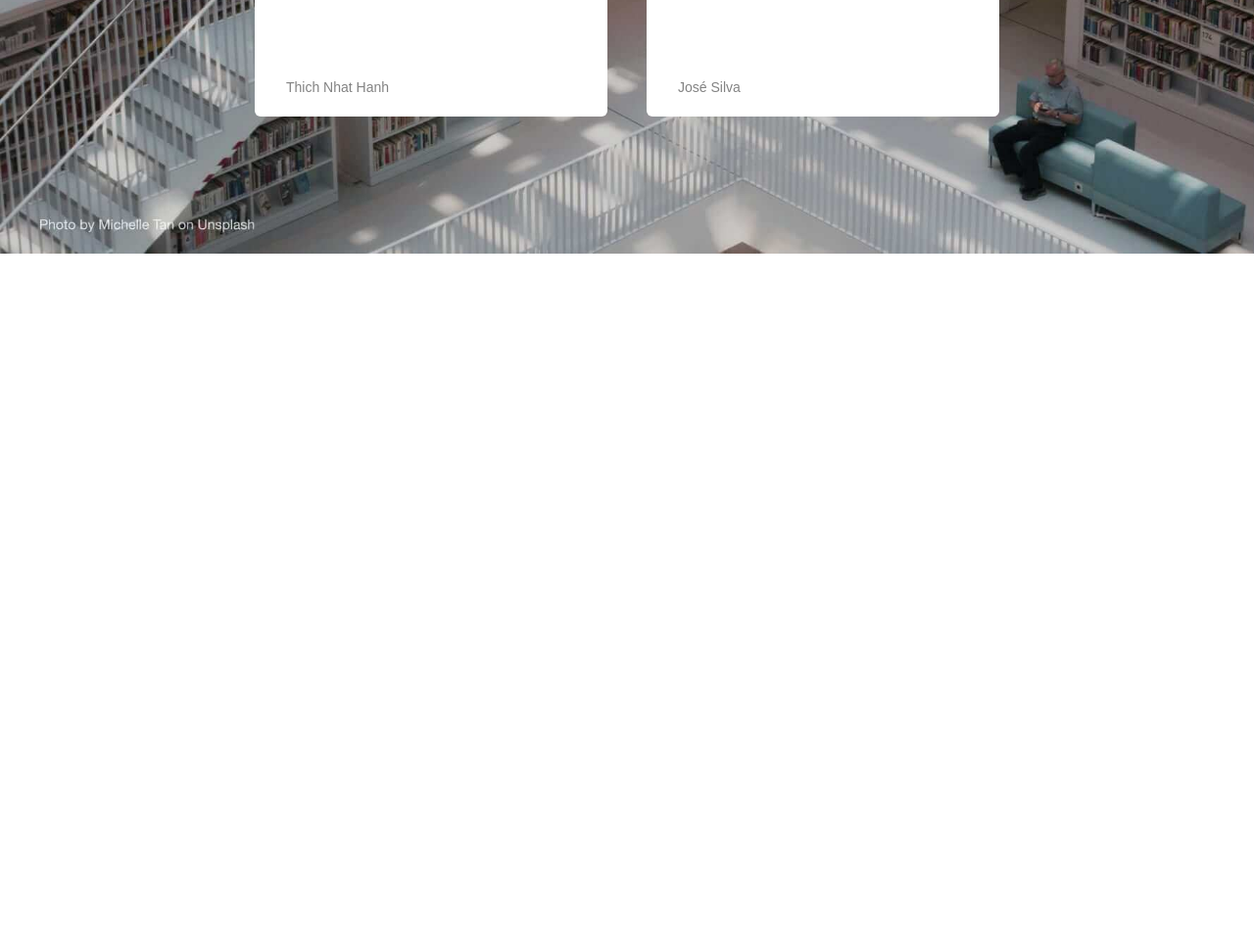
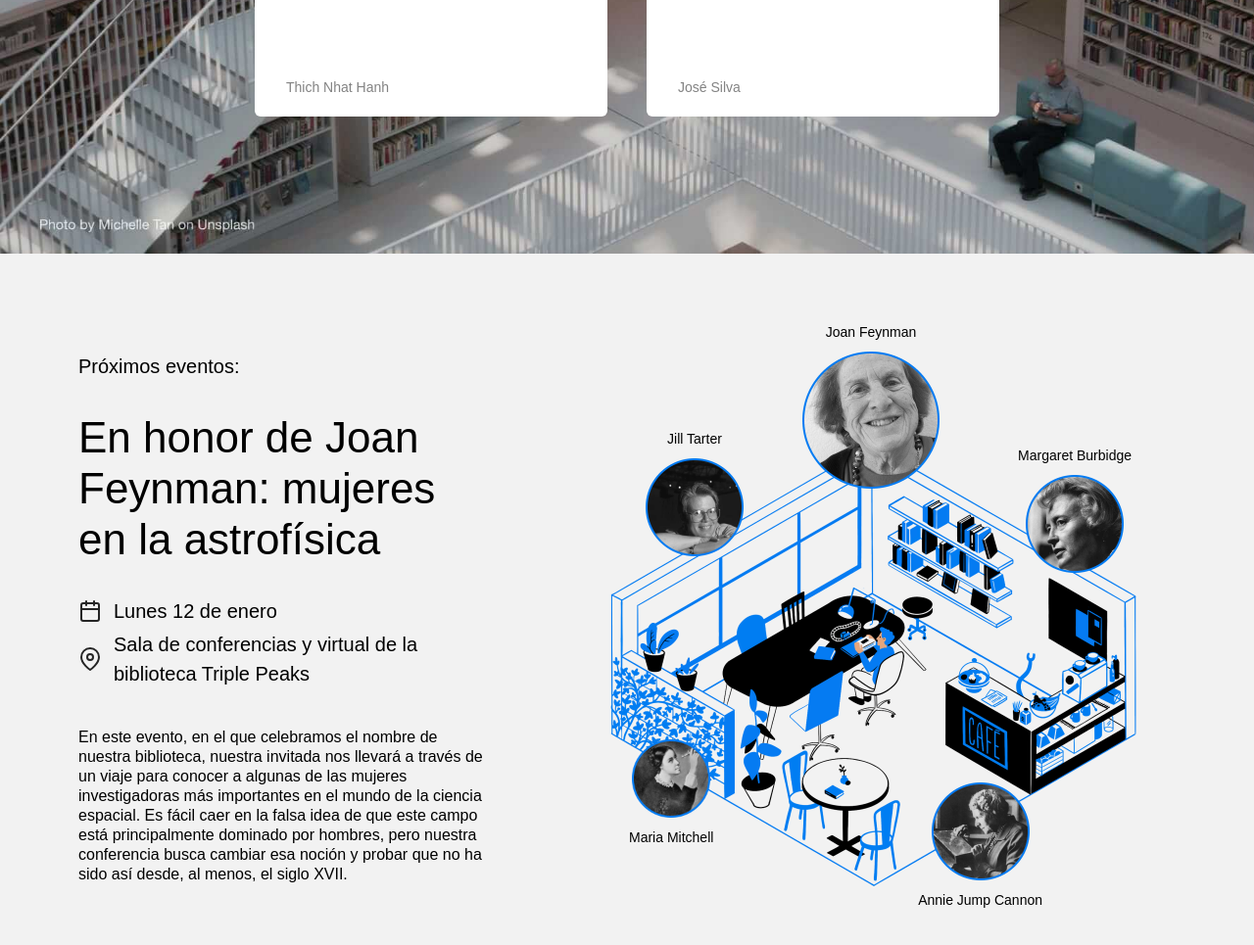
Before and after one commit to denisehanono/web_project_library, a plain HTML site: page index.html in a window 1280 px wide. Shown: the part 1835-2800 px from the top of the page at 98% size. Before the commit the page ends 2094 px from the top, so only its background shows below. Drawn offline with Linux system fonts and the light colour scheme.

Commit message:
Nueva actualización de mi proyecto

```diff
--- a/index.html
+++ b/index.html
@@ -20,9 +20,10 @@
           />
           <nav class="nav__links">
             <a href="#staff" class="nav__link"
-              >Los preferidos de nuestro staff</a
-            >
-            <a class="nav__link">Eventos</a>
+              >Los preferidos de nuestro staff</a>
+            <a class="nav__link">
+            <a href="#events" class="nav__link"
+               >Eventos</a>
             <a class="nav__link">Conviertete en miembro</a>
             <a class="nav__link">Contactos</a>
           </nav>
@@ -115,8 +116,97 @@
             </li>
           </ul>
         </section>
+        <section class="events" id="events">
+          <div class="events__content">
+            <h2 class="events__heading">Próximos eventos:</h2>
+            <h3 class="events__title">
+              En honor de Joan Feynman: mujeres en la astrofísica
+            </h3>
+            <div class="event-info events__info-section">
+              <div class="event-info__item">
+                <img
+                  src="./images/icon_calendar.svg"
+                  alt="Calendar icon"
+                  class="event-info__icon"
+                />
+                <p class="event-info__text">Lunes 12 de enero</p>
+              </div>
+              <div class="event-info__item">
+                <img
+                  src="./images/icon_pin.svg"
+                  alt="Pin icon"
+                  class="event-info__icon"
+                />
+                <p class="event-info__text">
+                  Sala de conferencias y virtual de la biblioteca Triple Peaks
+                </p>
+              </div>
+            </div>
+            <p class="events__description">
+              En este evento, en el que celebramos el nombre de nuestra biblioteca, nuestra
+              invitada nos llevará a través de un viaje para conocer a algunas de las mujeres
+              investigadoras más importantes en el mundo de la ciencia espacial. Es
+              fácil caer en la falsa idea de que este campo está principalmente
+              dominado por hombres, pero nuestra conferencia busca cambiar esa noción y
+              probar que no ha sido así desde, al menos, el siglo
+              XVII.
+            </p>
+            <a href="#" class="events__more">Más eventos &rarr;</a>
+          </div>
+           <div class="events__cover">
+              <img
+                  src="./images/cafe.png"
+                  alt="imagen cafe"
+                  class="events__image"
+               />
+
+                <div class="person person_name_feynman">
+                  <p class="person__caption">Joan Feynman</p>
+                  <img
+                    src="./images/person_feynman.png"
+                    alt="joan feyman"
+                    class="person__image person__image_size_l"
+                 />
+                 </div>
+
+              <div class="person person_name_burbige">
+                <p class="person__caption">Margaret Burbidge</p>
+                <img
+                  src="./images/person_burbidge.png"
+                  alt="Margaret Burbidge"
+                  class="person__image person__image_size_m"
+                />
+              </div>
+
+             <div class="person person_name_cannon">
+               <img
+                src="./images/person_cannon.png"
+                alt="Annie Jump Cannon"
+                class="person__image person__image_size_m"
+                />
+               <p class="person__caption">Annie Jump Cannon</p>
+             </div>
+
+              <div class="person person_name_mitchell">
+               <img
+                src="./images/person_mitchell.png"
+                alt="Maria Mitchell"
+                class="person__image person__image_size_s"
+               />
+               <p class="person__caption">Maria Mitchell</p>
+              </div>
+
+                  <div class="person person_name_tarter">
+                    <p class="person__caption">Jill Tarter</p>
+                      <img
+                       src="./images/person_tarter.png"
+                       alt="Jill Tarter"
+                       class="person__image person__image_size_m"
+                       />
+                   </div>
+           </div>
+        </section>
       </main>
     </div>
   </body>
 </html>
-<!-- comentario reto -->
--- a/styles/style.css
+++ b/styles/style.css
@@ -172,3 +172,135 @@
   margin-left: 0px;
   margin-right: 0px;
 }
+
+
+
+.events {
+  padding: 100px 0 120px 80px;
+  display: flex;
+  align-items: start;
+  justify-content: space-between;
+  box-sizing: border-box;
+  background-color: #f2f2f2;
+}
+
+.events__content {
+  flex-basis: 580px;
+}
+
+.events__heading {
+  font-size: 20px;
+  font-weight: 500;
+  line-height: 30px;
+  margin: 0;
+}
+
+.events__title {
+  font-size: 44px;
+  font-weight: 500;
+  line-height: 52px;
+  margin: 32px 0 0;
+}
+
+.events__info-section {
+  margin-top: 32px;
+}
+
+.event-info__item {
+  display: flex;
+  align-items: center;
+  margin-bottom: 4px;
+  font-weight: 500;
+}
+
+.event-info__icon {
+  background-repeat: no-repeat;
+  background-position: center;
+  margin-right: 12px;
+  width: 24px;
+  height: 24px;
+}
+
+.event-info__text {
+  font-size: 20px;
+  font-weight: 500;
+  line-height: 30px;
+  margin: 0;
+}
+
+.events__description {
+  margin: 40px 0 60px;
+}
+
+.events__more {
+  color: #2f80ed;
+  text-decoration: none;
+}
+
+.events__cover {
+  flex-grow: 1;
+  flex-shrink: 0;
+  flex-basis: 780px;
+  max-width: 780px;
+  position: relative;
+}
+
+.events__image {
+   max-width: 100%;
+}
+
+
+.person {
+  position: absolute;
+  display: flex;
+  align-items: center;
+  flex-direction: column;
+  gap: 10px;
+}
+
+.person_name_feynman {
+  top: -30px;
+  left: 319px;
+}
+
+.person_name_burbige {
+  top: 96px;
+  right: 125px;
+}
+
+.person_name_cannon {
+  bottom: 18px;
+  right: 216px;
+}
+
+.person_name_mitchell {
+  bottom: 82px;
+  left: 142px;
+}
+
+.person_name_tarter {
+  top: 79px;
+  left: 159px;
+}
+
+.person__image {
+  max-width: 100%;
+}
+
+.person__image_size_l {
+   width: 140px;
+}
+
+.person__image_size_m {
+  width: 100px;
+}
+
+.person__image_size_s {
+  width: 80px;
+}
+
+.person__caption {
+   text-align: center;
+   font-size: 14px;
+   margin: 0;
+}
```
